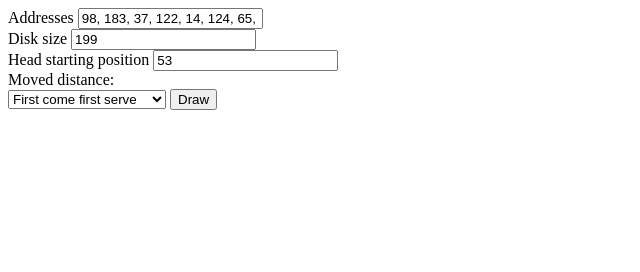
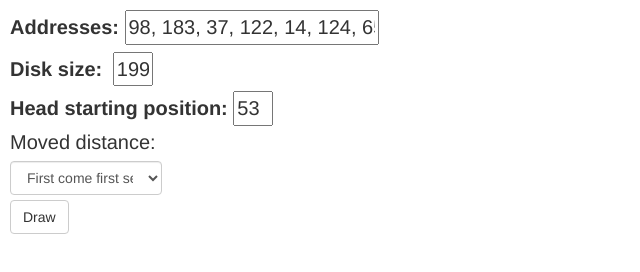
Before and after one commit to Emkinator/Emkinator.github.io, a plain HTML site: page index.html in a window 1280 px wide. Shown: the whole page, without its empty margins (0-640 px from the left). Drawn offline with nearby package versions, Linux system fonts and the light colour scheme.

Commit message:
Update index.html
Uztaisiju mazliet glitaku ievades formu

```diff
--- a/index.html
+++ b/index.html
@@ -2,21 +2,48 @@
     <head>
         <title>Disk scheduling visualisation</title>
         <script src="script.js"></script>
+		<link rel="stylesheet" href="https://maxcdn.bootstrapcdn.com/bootstrap/3.3.7/css/bootstrap.min.css" integrity="sha384-BVYiiSIFeK1dGmJRAkycuHAHRg32OmUcww7on3RYdg4Va+PmSTsz/K68vbdEjh4u" crossorigin="anonymous">
+		<style>
+			#addressInput{
+				width: 20%;
+			}
+			#diskSizeInput{
+				width: 40px;
+				margin: 5px;
+			}
+			#headStartPositionInput{
+				width: 40px;
+			}
+			#algorithmSelectInput{
+				margin-top: 5px;
+				width: 12%;
+				margin-bottom: 5px;
+			}
+			label{
+				margin-button: 10px;
+			}
+			#inputText{
+				margin-top: 10px;
+				margin-left: 10px;
+				font-size: 20px;
+			}
+		</style>
     </head>
 
 <body>
-    <label for="addresses">Addresses</label>
+<div id="inputText">
+    <label for="addresses">Addresses:</label>
     <input type="text" name="addresses" value="98, 183, 37, 122, 14, 124, 65, 67" id="addressInput"><br/>
 
-    <label for="diskSize">Disk size</label>
+    <label for="diskSize">Disk size:</label>
     <input type="text" name="diskSize" value="199" id="diskSizeInput"><br/>
 
-    <label for="headStartPosition">Head starting position</label>
+    <label for="headStartPosition">Head starting position:</label>
     <input type="text" name="headStartPosition" value="53" id="headStartPositionInput"><br/>
 
-    <div>Moved distance: <div id="distanceResult"></div></div>
+    <div id="distanceText">Moved distance: <div id="distanceResult"></div></div>
 
-    <select id="algorithmSelectInput">
+    <select id="algorithmSelectInput" class="form-control">
         <option value="FCFS">First come first serve</option>
         <option value="SSTF">Shortest seek time first</option>
         <option value="SCAN">SCAN</option>
@@ -24,7 +51,8 @@
         <option value="CLOOK">C-LOOK</option>
     </select>
 
-    <button id="drawButton">Draw</button> <br/>
+    <button id="drawButton" class="btn btn-default">Draw</button> <br/>
+</div>
     <canvas id="myCanvas"></canvas>
 </body>
 </html>
```
